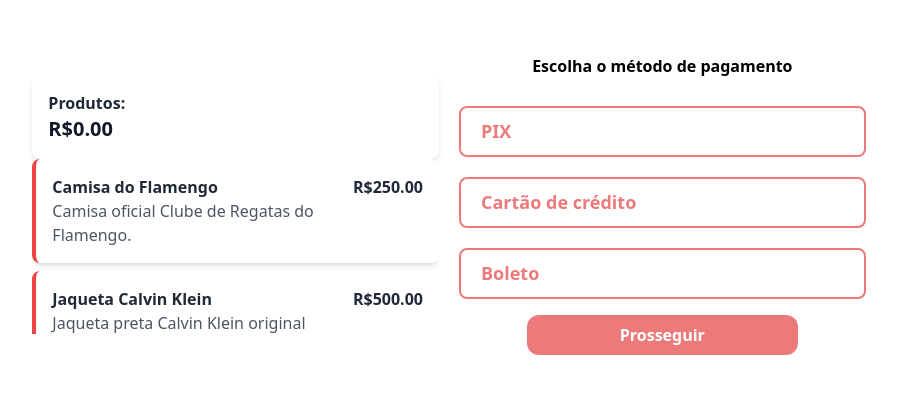
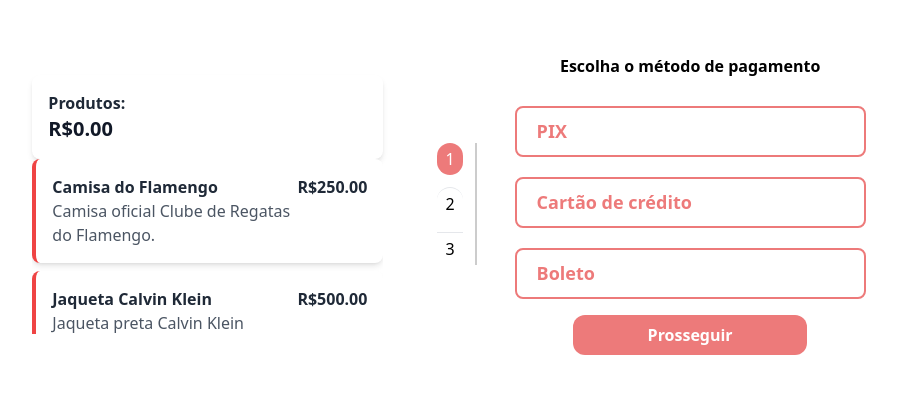
Before and after one commit to andre26z/cart, a Nuxt app: page / in a window 1280 px wide. Shown: the part 196-590 px from the top of the page, without its empty margins (191-1088 px from the left). Built offline with nearby package versions, Linux system fonts and the light colour scheme.

Commit message:
numeros quase

```diff
--- a/app.vue
+++ b/app.vue
@@ -24,8 +24,26 @@
         </div>
       </div>
     </div>
+
+    <div class="grid-wrapper ml-7 mr-7">
+      <div class="grid grid-cols-1 divide-y vertical-divider px-3">
+        <div class="bg-button rounded-full text-white px-2 py-1 ml-1">1</div>
+        <div
+          class="rounded-full px-2 py-1 ml-1 mt-3"
+          :class="{
+            'bg-button rounded-full text-white px-2 py-1 ml-1 mt-3':
+              paymentMethodSelected === 'PIX' ||
+              paymentMethodSelected === 'Cartao de Credito' ||
+              paymentMethodSelected === 'Boleto',
+          }"
+        >
+          2
+        </div>
+        <div class="py-1 ml-1 px-2 mt-3">3</div>
+      </div>
+    </div>
     <div class="payment-section">
-      <div class="max-w-xl mx-auto bg-white rounded-lg overflow-hidden">
+      <div class="max-w-xl mx-auto bg-white overflow-hidden">
         <Payment
           v-if="!paymentMethodSelected"
           @proceed-with-method="handleProceedWithMethod"
@@ -67,9 +85,7 @@ const handleUpdateTotal = ({ value, selected }) => {
     total.value -= value;
   }
 };
-const handlePaymentSelected = (method) => {
-  paymentMethodSelected.value = method;
-};
+
 const handleProceedWithMethod = (method) => {
   paymentMethodSelected.value = method;
 };
@@ -80,7 +96,6 @@ const handleReturnToMarketplace = () => {
 const handleReturnToPaymentMethodSelection = () => {
   paymentMethodSelected.value = null;
 };
-
 </script>
 
 <style scoped>
@@ -92,8 +107,8 @@ const handleReturnToPaymentMethodSelection = () => {
 
 .products-section,
 .payment-section {
-  flex: 1; /* Faz cada seção ocupar metade do espaço disponível */
-  margin: 10px; /* Espaçamento entre as seções */
+  flex: 1;
+  margin: 10px;
 }
 
 .flex-container {
@@ -102,10 +117,12 @@ const handleReturnToPaymentMethodSelection = () => {
 }
 
 .product-list {
-  flex-basis: 100%; /* Use the full width of its parent */
-  max-height: 175px; /* Maximum height before scrolling */
-  overflow-y: auto; /* Enable vertical scrolling */
+  flex-basis: 100%;
+  max-height: 175px;
+  overflow-y: auto;
 }
 
-/* Mantenha qualquer estilo adicional necessário */
+.grid-wrapper .vertical-divider {
+  border-right: 2px solid #ccc;
+}
 </style>
```
